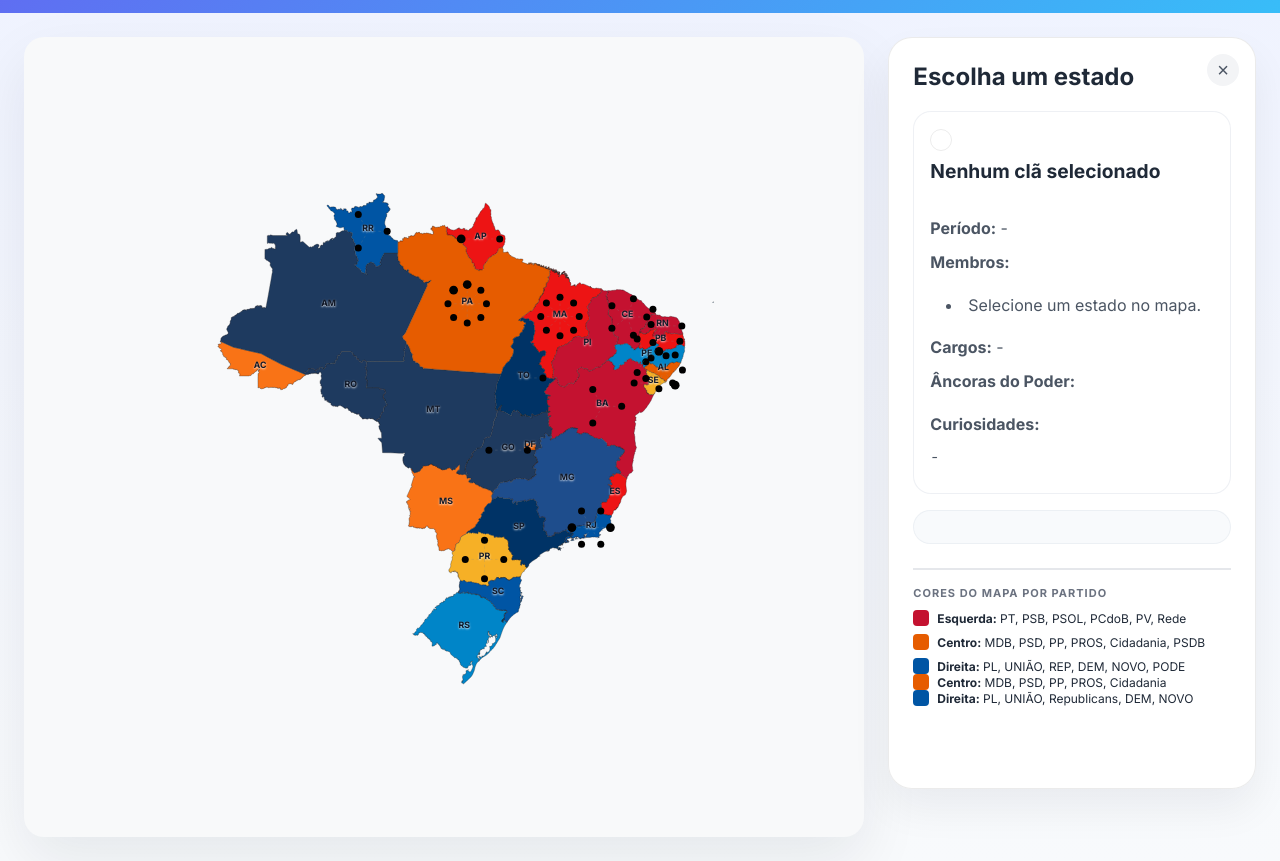
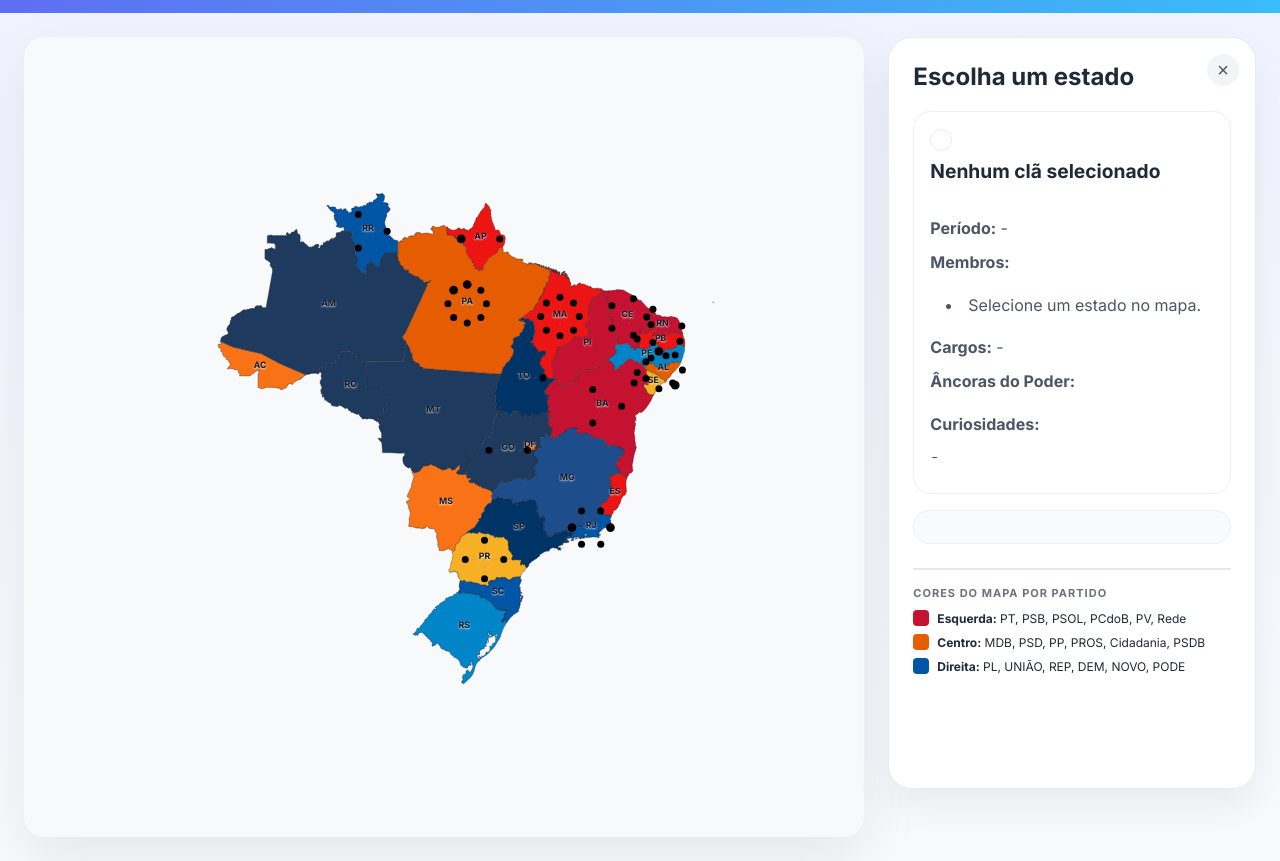
Before and after one commit to renato0503/MapaDoPoder, a plain HTML site: page index.html in a window 1280 px wide. Shown: the part 137-998 px from the top of the page. Drawn offline with nearby package versions, Linux system fonts and the light colour scheme.

Commit message:
fix: remove legenda duplicada e código solto do HTML

```diff
--- a/index.html
+++ b/index.html
@@ -37,7 +37,7 @@
         <p id="familia-curiosidades" class="curiosidades">-</p>
       </div>
       <div id="clans-list"></div>
-<div class="party-legend" style="margin-top:1.5rem; padding-top:1rem; border-top: 2px solid #e5e7eb;">
+      <div class="party-legend" style="margin-top:1.5rem; padding-top:1rem; border-top: 2px solid #e5e7eb;">
         <h4 style="font-size:11px; margin:0 0 10px 0; color:#6b7280; text-transform:uppercase; letter-spacing:1px;">Cores do Mapa por Partido</h4>
         <div style="display:flex; flex-direction:column; gap:8px;">
           <div style="display:flex; align-items:center; gap:8px;">
@@ -54,16 +54,6 @@
           </div>
         </div>
       </div>
-          <div style="display:flex; align-items:center; gap:8px;">
-            <span style="background:#e65c00; width:16px; height:16px; border-radius:4px; display:inline-block;"></span>
-            <span style="font-size:12px;"><strong>Centro:</strong> MDB, PSD, PP, PROS, Cidadania</span>
-          </div>
-          <div style="display:flex; align-items:center; gap:8px;">
-            <span style="background:#0055a4; width:16px; height:16px; border-radius:4px; display:inline-block;"></span>
-            <span style="font-size:12px;"><strong>Direita:</strong> PL, UNIÃO, Republicans, DEM, NOVO</span>
-          </div>
-        </div>
-      </div>
     </aside>
   </main>
 
```
